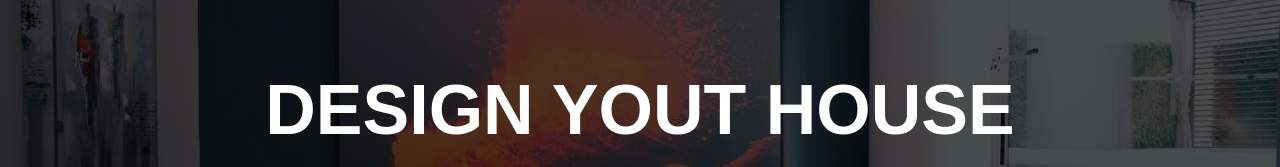
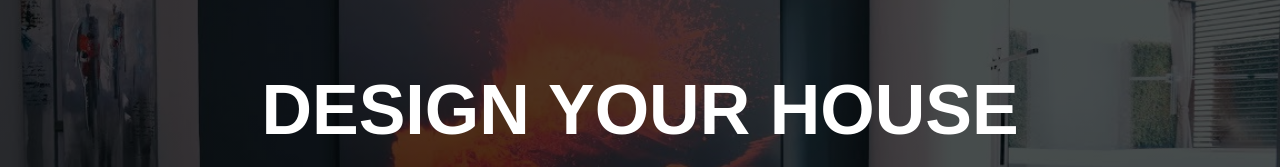
Before and after one commit to angelm97/Interior-designer-UI, a plain HTML site: page index.html in a window 1280 px wide. Shown: the part 241-408 px from the top of the page. Drawn offline with Linux system fonts and the light colour scheme.

Commit message:
Update index.html

```diff
--- a/index.html
+++ b/index.html
@@ -24,7 +24,7 @@
         </div>
     </div>
     <div  class="content">
-        <h1>DESIGN YOUT HOUSE</h1>
+        <h1>DESIGN YOUR HOUSE</h1>
         <p>Autem qui earum quia cum aut. Error deserunt soluta officiis aliquid dolores maiores dolorem quis <br> laboriosam impedit dignissimos? Maiores, atque totam? Facilis.</p>
         <div>
             <button>WATCH MORE</button>
```
